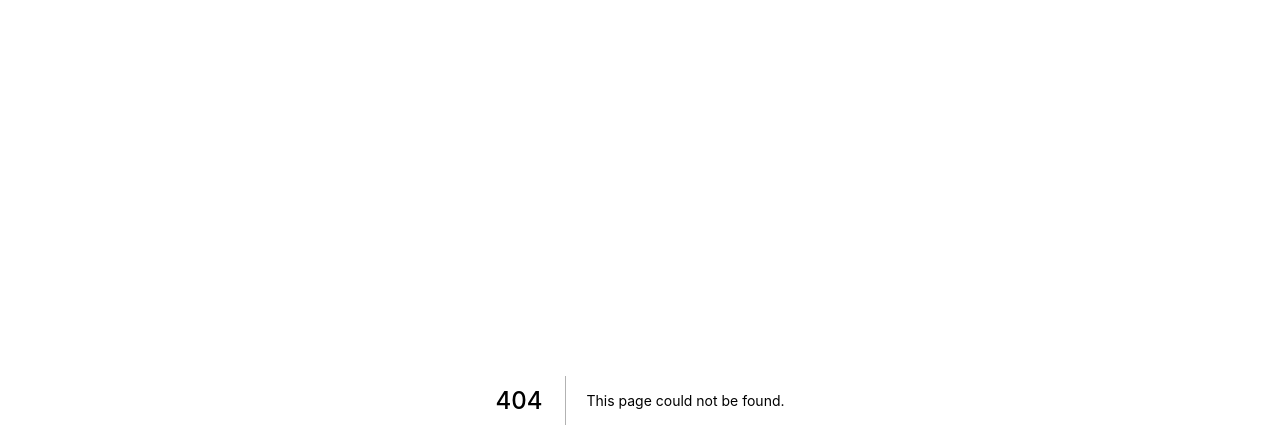
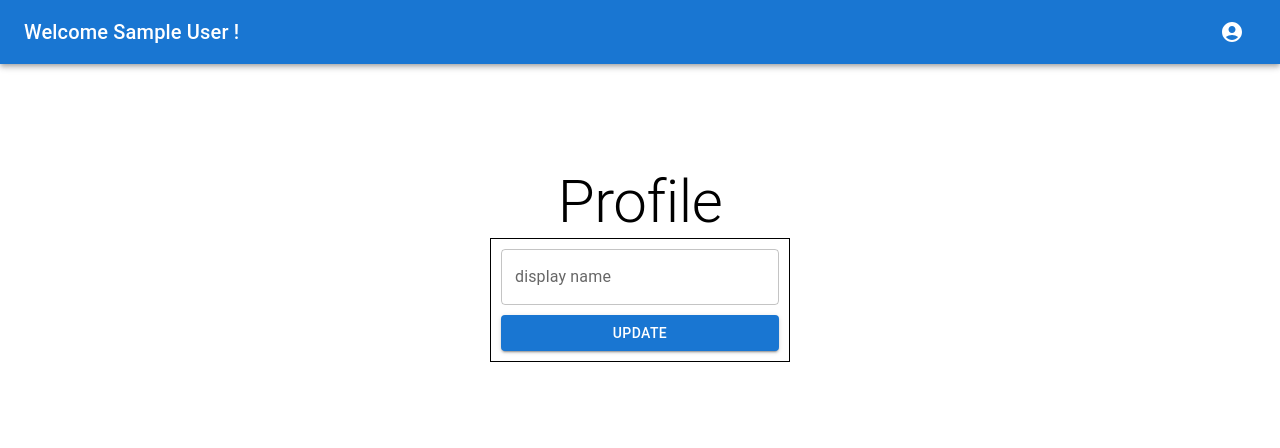
Before and after one commit to azzykesuma/spending-tracker-next, a Next.js app: page /profile in a window 1280 px wide. Before the commit this address had no page. Shown: the top 448 px of the page. Built offline with nearby package versions, Linux system fonts and the light colour scheme; no server answers; sample sign-in values are in the browser's storage.

Commit message:
adding logout and app bar

```diff
--- a/component/AppBar.js
+++ b/component/AppBar.js
@@ -1,4 +1,6 @@
-import { useState } from "react";
+import { useState,useEffect } from "react";
+import { useRouter } from 'next/router';
+import Link from 'next/link';
 import {
     Typography,
     AppBar,
@@ -7,16 +9,19 @@ import {
     Menu,
     MenuItem,
     Box,
-    FormGroup,
-    FormControlLabel,
-    Switch,
 } from '@mui/material';
-import MenuIcon from '@mui/icons-material/Menu';
+import { app,db } from '../firebase';
 import AccountCircleIcon from '@mui/icons-material/AccountCircle';
+import { getAuth, onAuthStateChanged, signOut } from "firebase/auth";
 
 const Appbar = ({userAcc}) => {
     const [auth, setAuth] = useState(true);
     const [anchorEl, setAnchorEl] = useState(null);
+    const [account,setAccount] = useState(null)
+    const [name,setName] = useState('Guest')
+    const router = useRouter();
+    const authHandler = getAuth();
+    console.log(account);
 
     const handleChange = (event) => {
         setAuth(event.target.checked);
@@ -30,22 +35,33 @@ const Appbar = ({userAcc}) => {
         setAnchorEl(null);
     };
 
+    const handleLogout = () => {
+        signOut(authHandler)
+          .then(() => {
+            sessionStorage.removeItem('Token');
+            router.push('/login');
+          })
+          .catch(err => {
+            console.log(err.message);
+          })
+    }
+
+    useEffect(() => {
+      onAuthStateChanged(authHandler, user => {
+        setAccount(user);
+        setName(user.displayName)
+      })
+    })
+
+
+
 
     return (
     <Box sx={{ flexGrow: 1 }}>
       <AppBar position="static">
         <Toolbar>
-          <IconButton
-            size="large"
-            edge="start"
-            color="inherit"
-            aria-label="menu"
-            sx={{ mr: 2 }}
-          >
-            <MenuIcon />
-          </IconButton>
           <Typography variant="h6" component="div" sx={{ flexGrow: 1 }}>
-            Welcome ! {userAcc && userAcc.displayName}
+            Welcome {name} !
           </Typography>
           {auth && (
             <div>
@@ -74,8 +90,8 @@ const Appbar = ({userAcc}) => {
                 open={Boolean(anchorEl)}
                 onClose={handleClose}
               >
-                <MenuItem onClick={handleClose}>Profile</MenuItem>
-                <MenuItem onClick={handleClose}>My account</MenuItem>
+                <MenuItem><Link href='/profile'><a>Profile</a></Link></MenuItem>
+                <MenuItem onClick={handleLogout}>Log out</MenuItem>
               </Menu>
             </div>
           )}
--- /dev/null
+++ b/component/Layout.js
@@ -0,0 +1,12 @@
+import Appbar from "./AppBar";
+
+const Layout = ({children}) => {
+    return (
+        <>
+            <Appbar />
+            {children}
+        </>
+    );
+}
+
+export default Layout;
--- a/pages/_app.js
+++ b/pages/_app.js
@@ -1,7 +1,14 @@
 import '../styles/globals.css'
+import Layout from '../component/Layout'
 
 function MyApp({ Component, pageProps }) {
-  return <Component {...pageProps} />
+  return (
+    <>
+      <Layout/>
+      <Component {...pageProps} />
+    </>
+  )
+
 }
 
 export default MyApp
--- /dev/null
+++ b/pages/profile.js
@@ -0,0 +1,70 @@
+import { useEffect,useState } from "react";
+import { useRouter } from "next/router";
+import {
+    Container,
+    TextField,
+    Box,
+    Typography,
+    Button
+} from '@mui/material';
+import { getAuth,updateProfile } from "firebase/auth";
+
+const Profile = () => {
+    const [user,setUser] = useState(null);
+    const [name,setName] = useState('')
+    const router = useRouter();
+    const auth = getAuth();
+
+    useEffect(() => {
+        getAuth().onAuthStateChanged(user => {
+            if(!user) {
+                router.push('/login');
+            }
+            setUser(user);
+        })
+    })
+    const updateName = () => {
+        updateProfile(auth.currentUser, {
+            displayName : name
+        })
+        .then(() => {
+            alert(`${user.displayName} updated`)
+            router.push('/')
+        })
+        .catch(err => {
+            alert(err.message)
+        })
+    }
+    return (
+        <Container maxWidth='md'
+        sx={{
+            height : '50vh',
+            display : 'flex',
+            flexDirection : 'column',
+            alignItems : 'center',
+            justifyContent : 'center'
+        }}>
+            <Typography variant="h2">Profile</Typography>
+            <Box sx={{
+                display: 'flex',
+                flexDirection: 'column',
+                border : '1px solid black',
+                width : '300px',
+                padding : '10px'
+            }}>
+                <TextField
+                value={name}
+                onChange={e => setName(e.target.value)}
+                label='display name'
+                placeholder="update your display name"
+                fullWidth
+                />
+                <Button onClick={updateName}
+                variant='contained' sx={{ marginTop : '10px'}}
+                >Update</Button>
+            </Box>
+        </Container>
+    );
+}
+
+export default Profile;
```
Also changed, not shown: pages/index.js (+6 -8 lines), AuthContext.js (deleted).
